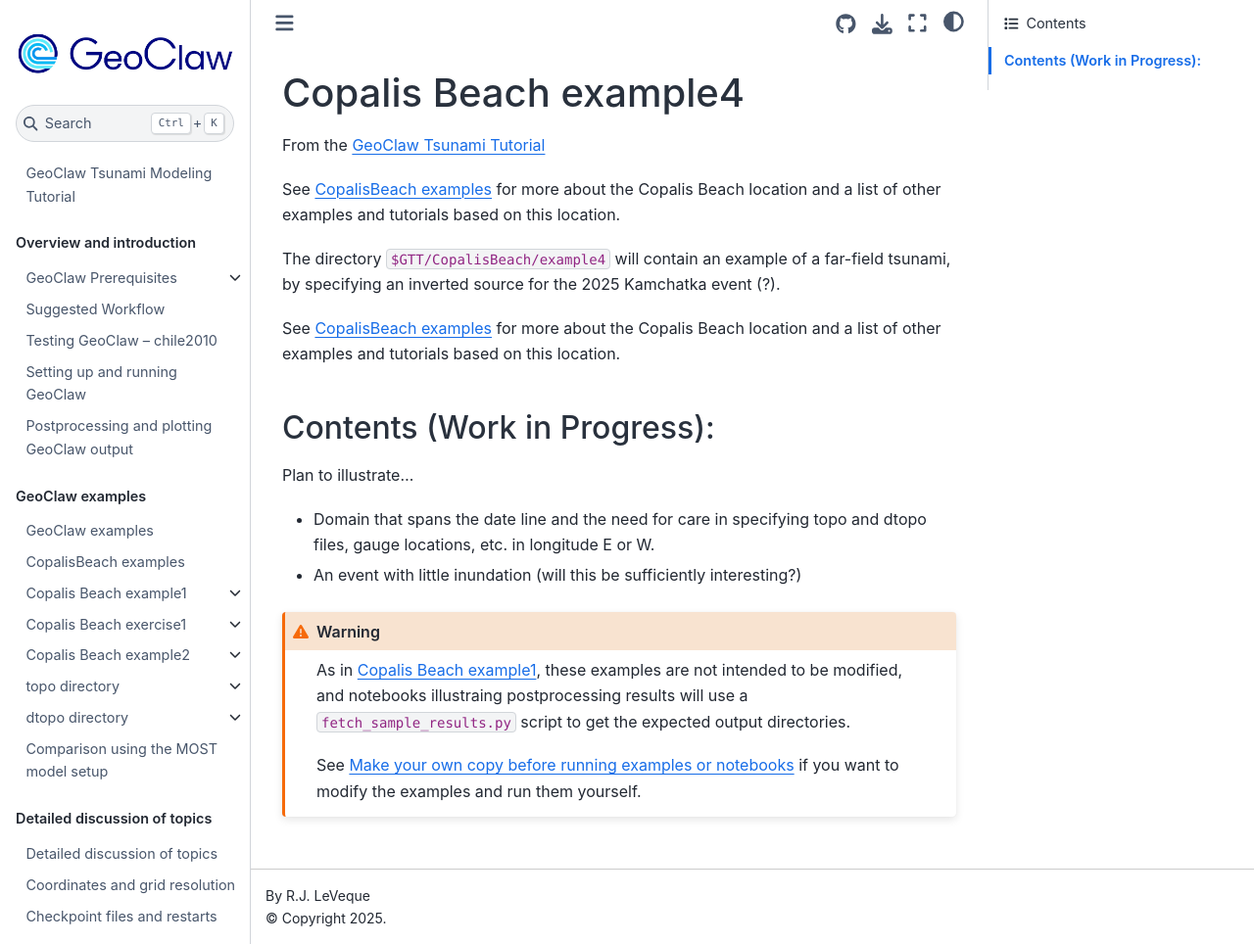
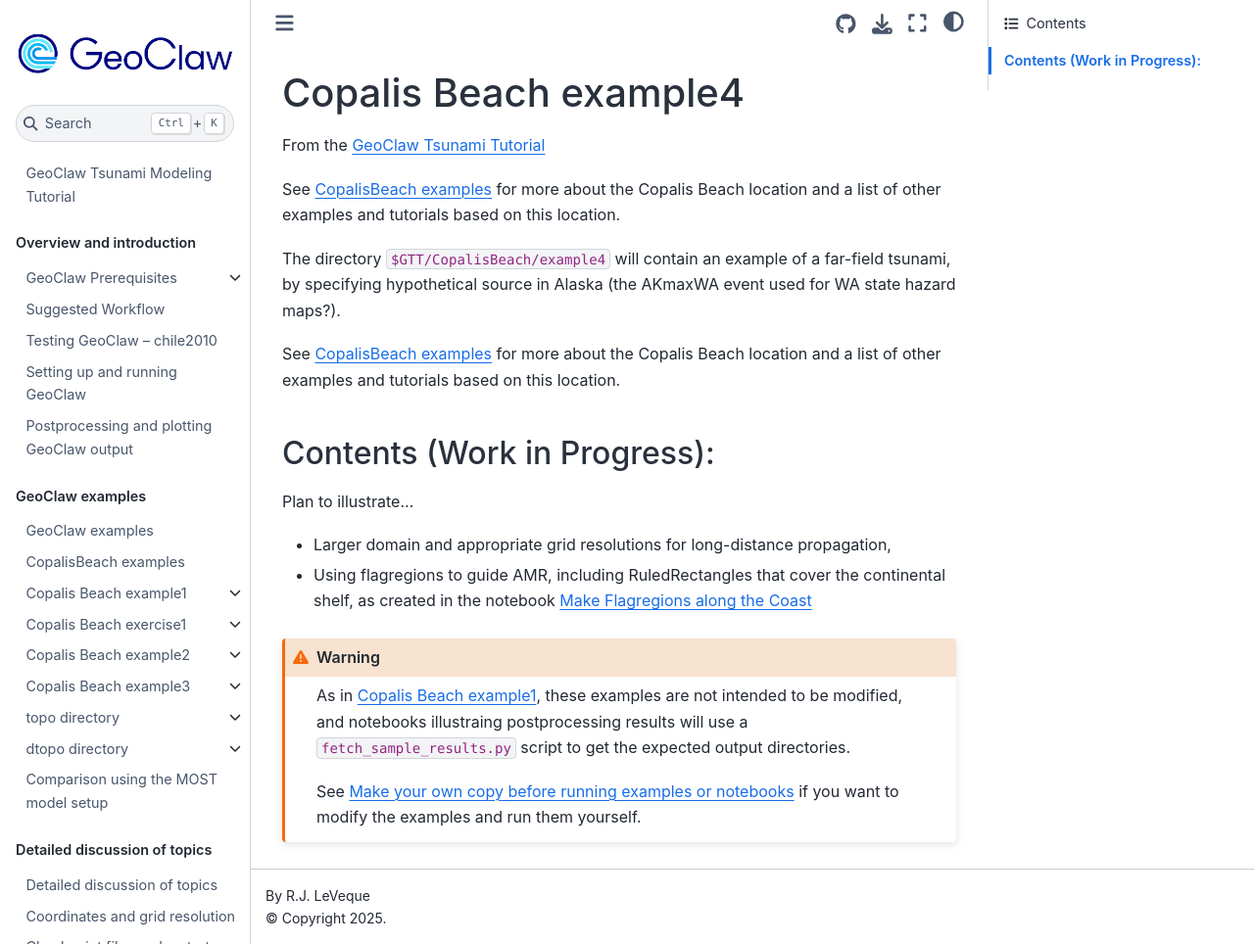
Before and after one commit to rjleveque/geoclaw_tsunami_tutorial, a Jupyter Book: the page built from GTT/CopalisBeach/example4/README.md, in a window 1280 px wide and 964 px high. Shown: the whole window at 98% size. Built offline with Jupyter Book 1.0.4 settings and Sphinx 7.4.7 and the Sphinx Book theme 1.1.4, drawn with Linux system fonts in a browser that asks for light colours; pages that are not in the unit, such as notebooks, are missing from menus.

Commit message:
start adding example3 with demo of fgmax point_style=4

```diff
--- a/GTT/CopalisBeach/example4/README.md
+++ b/GTT/CopalisBeach/example4/README.md
@@ -7,8 +7,8 @@
 list of other examples and tutorials based on this location.
 
 The directory `$GTT/CopalisBeach/example4` will
-contain an example of a far-field tsunami, by specifying an inverted
-source for the 2025 Kamchatka event (?).
+contain an example of a far-field tsunami, by specifying hypothetical
+source in Alaska (the AKmaxWA event used for WA state hazard maps?).
 
 See [](../README) for more about the Copalis Beach location and a
 list of other examples and tutorials based on this location.
@@ -17,9 +17,11 @@
 
 Plan to illustrate...
 
-- Domain that spans the date line and the need for care in specifying
-  topo and dtopo files, gauge locations, etc. in longitude E or W.
-- An event with little inundation (will this be sufficiently interesting?)
+- Larger domain and appropriate grid resolutions for long-distance
+  propagation,
+- Using flagregions to guide AMR, including RuledRectangles that cover
+  the continental shelf, as created in the notebook
+  [Make Flagregions along the Coast](https://www.clawpack.org/gallery/_static/apps/notebooks/geoclaw/MakeFlagregionsCoast.html)
 
 :::{warning}
 As in [](../example1/README), these examples are not intended to be modified,
--- a/_toc.yml
+++ b/_toc.yml
@@ -35,6 +35,9 @@
       - file: GTT/CopalisBeach/example2/fgmax_results
       - file: GTT/CopalisBeach/example2/plot_fgmax
       - file: GTT/CopalisBeach/example2/plot_fgmax_folium
+    - file: GTT/CopalisBeach/example3/README
+      sections:
+      - file: GTT/CopalisBeach/example3/CopalisTopoAligned
     - file: GTT/topo/README
       sections:
       - file: GTT/topo/fetch_etopo22
```
Also changed, not shown: GTT/CopalisBeach/example3/README.md (+3 -23 lines), 2 other files.
